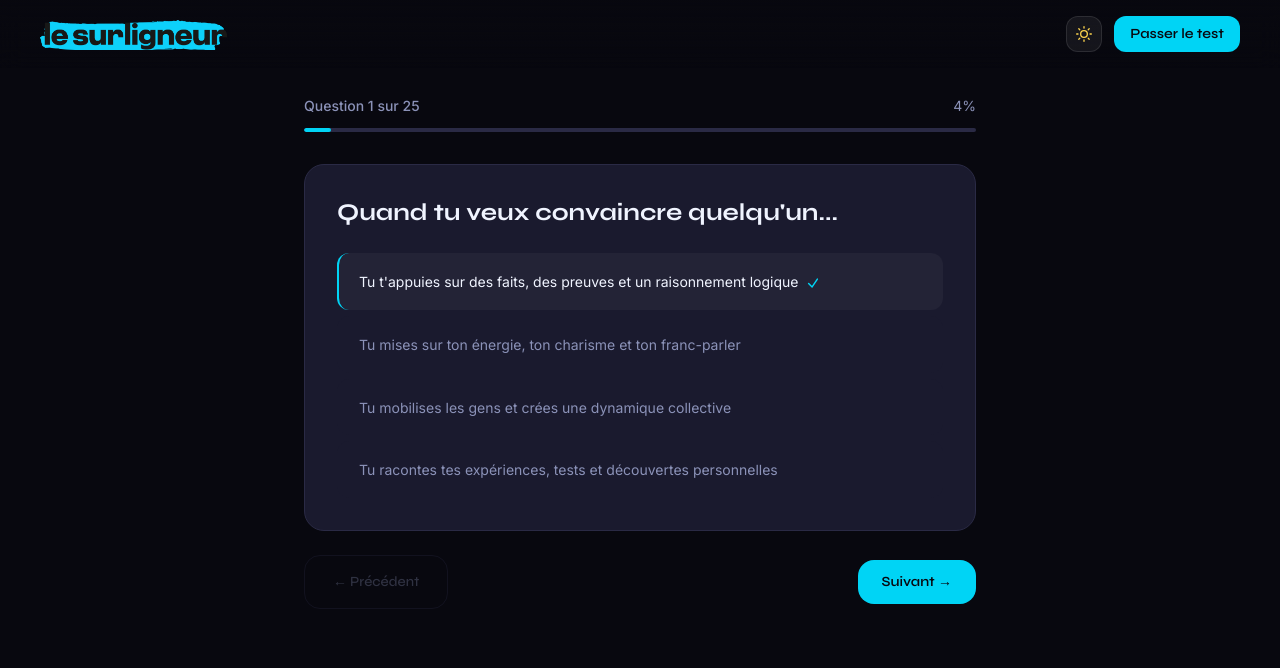
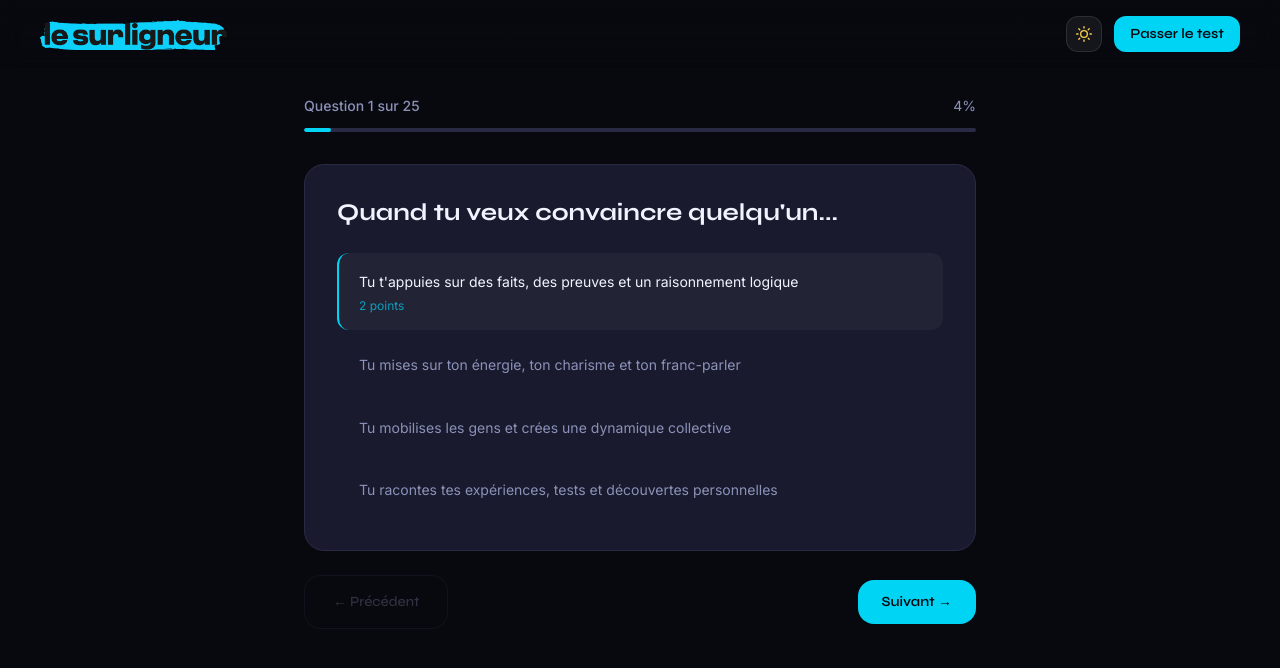
Before and after one commit to kevinlesurligneur/surligneur-personal-branding, a React (Vite) app: page /test in a window 1280 px wide. Both pictures are taken after a click on the button 640 px from the left and 281 px from the top of the page. Shown: the top 668 px of the page. Built offline with nearby package versions, Linux system fonts and the light colour scheme.

Commit message:
fix: restore points indicator in quiz answer options

```diff
--- a/src/pages/QuizPage.jsx
+++ b/src/pages/QuizPage.jsx
@@ -4,7 +4,9 @@ import { motion, AnimatePresence } from 'framer-motion'
 import { Header } from '../components/layout/Header'
 import { QUESTIONS, calculateScores, getProfileFromScores } from '../data/quiz'
 
-function AnswerOption({ answer, selected, disabled, onToggle }) {
+function AnswerOption({ answer, selected, disabled, selectedCount, onToggle }) {
+  const points = selected ? (selectedCount === 1 ? 2 : 1) : null
+
   return (
     <motion.button
       whileTap={!disabled ? { scale: 0.995 } : {}}
@@ -21,15 +23,14 @@ function AnswerOption({ answer, selected, disabled, onToggle }) {
       `}
     >
       <span className="text-sm leading-relaxed">{answer.text}</span>
-      {selected && (
+      {points !== null && (
         <motion.span
-          initial={{ opacity: 0 }}
-          animate={{ opacity: 1 }}
-          className="ml-2 inline-block"
+          initial={{ opacity: 0, y: -4 }}
+          animate={{ opacity: 1, y: 0 }}
+          transition={{ duration: 0.15 }}
+          className="block text-xs text-brand-cyan/70 mt-1"
         >
-          <svg width="14" height="14" viewBox="0 0 24 24" fill="none" stroke="currentColor" strokeWidth="2.5" className="inline text-brand-cyan">
-            <path strokeLinecap="round" strokeLinejoin="round" d="M4.5 12.75l6 6 9-13.5" />
-          </svg>
+          {points} {points === 1 ? 'point' : 'points'}
         </motion.span>
       )}
     </motion.button>
@@ -122,6 +123,7 @@ export default function QuizPage() {
                       answer={answer}
                       selected={currentAnswers.includes(answer.letter)}
                       disabled={currentAnswers.length >= 2 && !currentAnswers.includes(answer.letter)}
+                      selectedCount={currentAnswers.length}
                       onToggle={() => toggleAnswer(answer.letter)}
                     />
                   ))}
```
